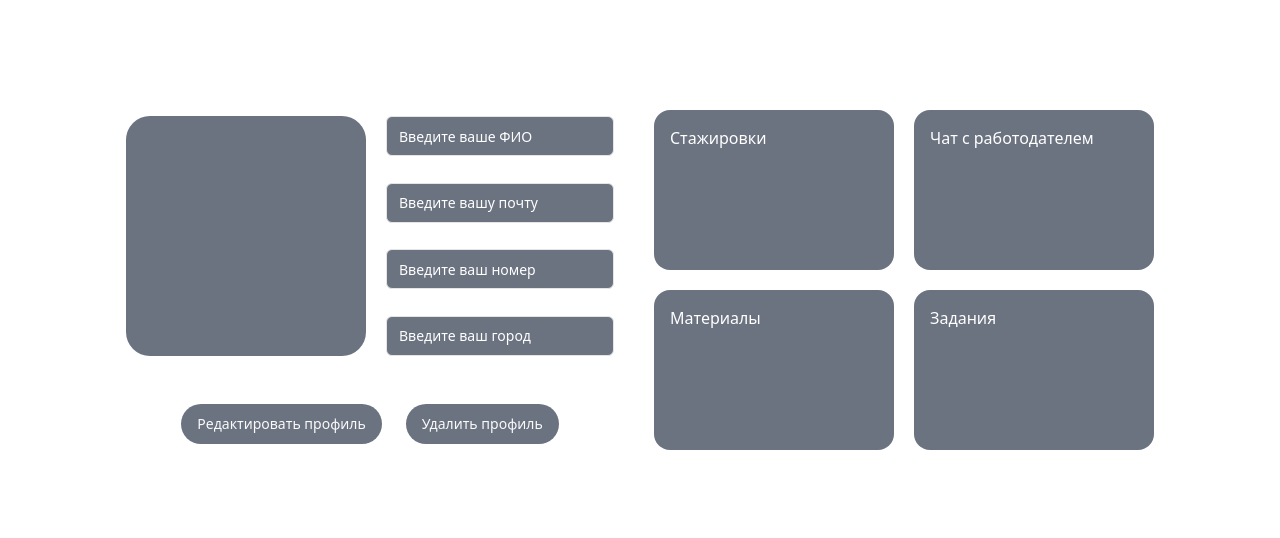
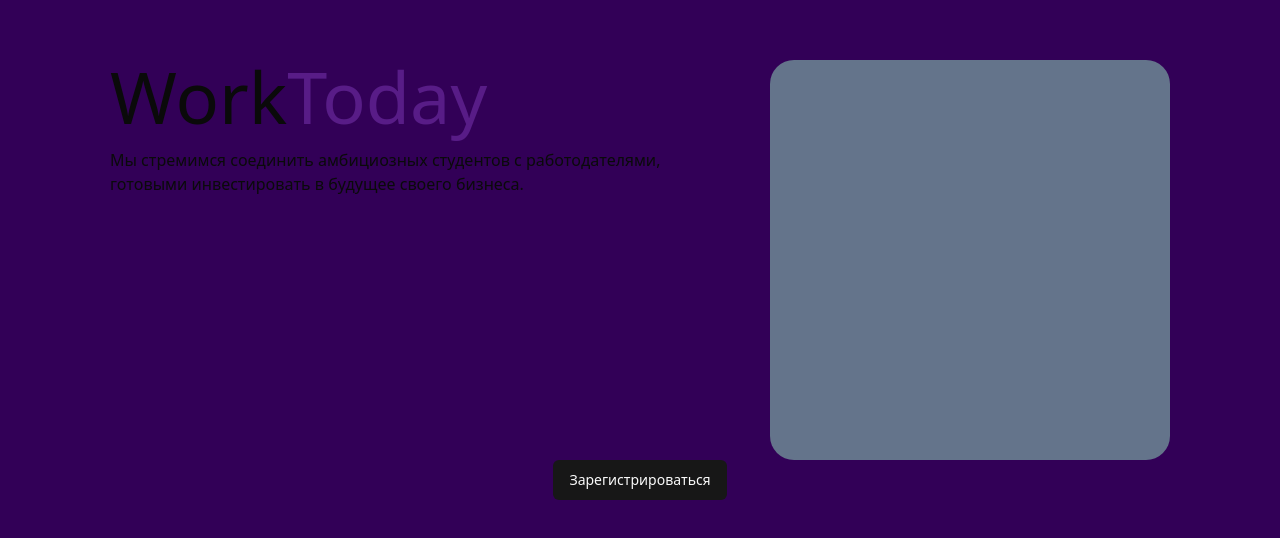
Before and after one commit to Juvelirov/WorkToday, a React (Vite) app in the folder src/main/front/: page / in a window 1280 px wide. Shown: the part 120-658 px from the top of the page. Built offline with nearby package versions, Linux system fonts and the light colour scheme.

Commit message:
Modeled landing page

```diff
--- a/src/main/front/package.json
+++ b/src/main/front/package.json
@@ -23,7 +23,7 @@
   "devDependencies": {
     "@eslint/js": "^9.13.0",
     "@types/node": "^22.8.5",
-    "@types/react": "^18.3.11",
+    "@types/react": "^18.3.12",
     "@types/react-dom": "^18.3.1",
     "@vitejs/plugin-react": "^4.3.3",
     "autoprefixer": "^10.4.20",
--- a/src/main/front/src/App.css
+++ b/src/main/front/src/App.css
@@ -1,3 +1,18 @@
 p {
   margin: 0;
 }
+
+.scroll-container {
+  height: 100svh;
+  scroll-snap-type: y mandatory;
+  overflow-y: scroll;
+  scroll-behavior: smooth;
+}
+
+.section {
+  display: flex;
+  justify-content: center;
+  align-items: center;
+  height: 100vh;
+  scroll-snap-align: start;
+}
--- a/src/main/front/src/App.tsx
+++ b/src/main/front/src/App.tsx
@@ -1,8 +1,8 @@
-import { StudentPrivatePage } from "./pages/StudentPrivatePage";
 import "./App.css";
+import { LandingPage } from "./pages/LandingPage";
 
 function App() {
-  return <StudentPrivatePage />;
+  return <LandingPage />;
 }
 
 export default App;
--- /dev/null
+++ b/src/main/front/src/pages/LandingPage.tsx
@@ -0,0 +1,154 @@
+import { Button } from "@/components/ui/button";
+
+export function LandingPage() {
+  return (
+    <div className="scroll-container">
+      <section
+        className="section"
+        style={{ backgroundColor: "#320057", flexDirection: "column" }}
+      >
+        <div className="flex gap-10">
+          <div className="w-[620px]">
+            <h1 className="text-7xl mb-4">
+              Work<span className="text-purple-900">Today</span>
+            </h1>
+            <p>
+              Мы стремимся соединить амбициозных студентов с работодателями,
+              готовыми инвестировать в будущее своего бизнеса.
+            </p>
+          </div>
+          <div className="w-[400px] h-[400px] bg-slate-500 rounded-3xl" />
+        </div>
+        <div>
+          <Button>Зарегистрироваться</Button>
+        </div>
+      </section>
+      <section className="section" style={{ backgroundColor: "#ffffff" }}>
+        Section 2
+      </section>
+      <section
+        className="section relative"
+        style={{ backgroundColor: "#1a535c" }}
+      >
+        <div className="grid grid-cols-3 h-full">
+          <h1 className="absolute text-5xl">Стажёрам</h1>
+          <article
+            className="flex flex-col justify-center items-center p-6"
+            style={{ backgroundColor: "#1A80B2" }}
+          >
+            <div className="grid grid-rows-2 items-center h-[600px]">
+              <div className="flex flex-col justify-center items-center h-52">
+                <h2 className="text-3xl text-center mb-4">
+                  Широкая база данных
+                </h2>
+                <p className="text-center">
+                  У нас есть доступ к большой базе данных студентов и
+                  выпускников, что позволяет находить лучших кандидатов для
+                  каждой компании.
+                </p>
+              </div>
+              <div className="w-96 h-96 bg-slate-500 rounded-3xl justify-self-center" />
+            </div>
+          </article>
+          <article
+            className="flex flex-col justify-center items-center p-6"
+            style={{ backgroundColor: "#C91888" }}
+          >
+            <div className="grid grid-rows-2 items-center h-[600px]">
+              <div className="flex flex-col justify-center items-center h-52">
+                <h2 className="text-3xl text-center mb-4">
+                  Индивидуальный подход
+                </h2>
+                <p className="text-center">
+                  Мы учитываем особенности каждой компании и стажера, создавая
+                  оптимальные условия для сотрудничества.
+                </p>
+              </div>
+              <div className="w-96 h-96 bg-slate-500 rounded-3xl justify-self-center" />
+            </div>
+          </article>
+          <article
+            className="flex flex-col justify-center items-center p-6"
+            style={{ backgroundColor: "#9AE115" }}
+          >
+            <div className="grid grid-rows-2 items-center h-[600px]">
+              <div className="flex flex-col justify-center items-center h-52">
+                <h2 className="text-3xl text-center mb-4">
+                  Партнёрские программы
+                </h2>
+                <p className="text-center">
+                  Работая с образовательными учреждениями, мы обеспечиваем
+                  доступ к свежим талантам и современным навыкам.
+                </p>
+              </div>
+              <div className="w-96 h-96 bg-slate-500 rounded-3xl justify-self-center" />
+            </div>
+          </article>
+        </div>
+      </section>
+      <section
+        className="section relative"
+        style={{ backgroundColor: "#1a535c" }}
+      >
+        <div className="grid grid-cols-3 h-full">
+          <h1 className="absolute text-5xl">Работодателям</h1>
+          <article
+            className="flex flex-col justify-center items-center p-6"
+            style={{ backgroundColor: "#831FD2" }}
+          >
+            <div className="grid grid-rows-2 items-center h-[600px]">
+              <div className="w-96 h-96 bg-slate-500 rounded-3xl justify-self-center" />
+              <div className="flex flex-col justify-center items-center h-52">
+                <h2 className="text-3xl text-center mb-4">Поиск стажёров</h2>
+                <p className="text-center">
+                  Помогаем компаниям находить подходящих стажеров,
+                  соответствующих их требованиям и корпоративной культуре.
+                </p>
+              </div>
+            </div>
+          </article>
+          <article
+            className="flex flex-col justify-center items-center p-6"
+            style={{ backgroundColor: "#E49622" }}
+          >
+            <div className="grid grid-rows-2 items-center h-[600px]">
+              <div className="w-96 h-96 bg-slate-500 rounded-3xl justify-self-center" />
+              <div className="flex flex-col justify-center items-center h-52">
+                <h2 className="text-3xl text-center mb-4">
+                  Курирование стажёров
+                </h2>
+                <p className="text-center">
+                  Предоставляем услуги наставников и кураторов, которые помогают
+                  интегрировать стажеров в рабочий процесс и обеспечивают
+                  поддержку на протяжении всей стажировки.
+                </p>
+              </div>
+            </div>
+          </article>
+          <article
+            className="flex flex-col justify-center items-center p-6"
+            style={{ backgroundColor: "#30EB9C" }}
+          >
+            <div className="grid grid-rows-2 items-center h-[600px]">
+              <div className="w-96 h-96 bg-slate-500 rounded-3xl justify-self-center" />
+              <div className="flex flex-col justify-center items-center h-52">
+                <h2 className="text-3xl text-center mb-4">
+                  Оценка и обратная связь
+                </h2>
+                <p className="text-center">
+                  Предлагаем инструменты для оценки работы стажеров и получения
+                  обратной связи, что позволяет улучшать процесс обучения и
+                  адаптации.
+                </p>
+              </div>
+            </div>
+          </article>
+        </div>
+      </section>
+
+      <section className="section" style={{ backgroundColor: "#320057" }}>
+        Section 5
+      </section>
+    </div>
+  );
+}
```
Also changed, not shown: 1 other file (tests, documents, lock files or other folders).
